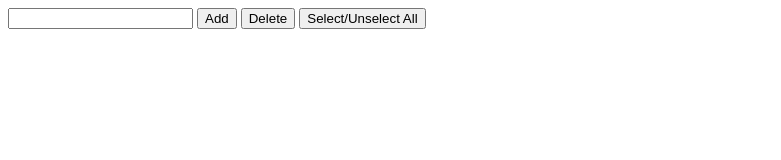
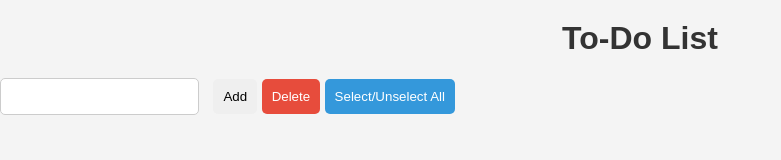
Before and after one commit to subodh-kasaudhan/ToDo, a website with bundled scripts: page public/index.html in a window 1280 px wide. Shown: the whole page, without its empty margins (0-781 px from the left). Built offline with nearby package versions, Linux system fonts and the light colour scheme.

Commit message:
Added CSS decoration

```diff
--- a/public/index.html
+++ b/public/index.html
@@ -9,6 +9,7 @@
     <!-- <a title="list icons">List icons created by itim2101 - Flaticon</a> -->
     <link rel="icon" type="image/x-icon" href="./favicon.ico" />
     <link rel="stylesheet" type="text/css" href="./styles.css" />
+    <h1>To-Do List</h1>
   </head>
   <body>
     <form id="new-task-form">
--- a/public/styles.css
+++ b/public/styles.css
@@ -1,7 +1,79 @@
+/* styles.css */
+body {
+  font-family: "Arial", sans-serif;
+  background-color: #f4f4f4;
+  margin: 0;
+  padding: 0;
+}
+
+h1 {
+  color: #333;
+  text-align: center;
+  margin-top: 20px;
+}
+
+form {
+  /* display: flex; */
+  justify-content: center;
+  align-items: center;
+  margin-top: 20px;
+}
+
+#new-task-title {
+  padding: 10px;
+  margin-right: 10px;
+  border: 1px solid #ccc;
+  border-radius: 5px;
+  flex-grow: 1;
+}
+
+button {
+  padding: 10px;
+  border: none;
+  border-radius: 5px;
+  cursor: pointer;
+  transition: background-color 0.3s;
+}
+
+button:hover {
+  background-color: #ddd;
+}
+
+button:active {
+  background-color: #bbb;
+}
+
+#delete-checked {
+  background-color: #e74c3c;
+  color: #fff;
+}
+
+#check-all {
+  background-color: #3498db;
+  color: #fff;
+}
+
+ul {
+  list-style: none;
+  padding: 0;
+  margin: 20px;
+  font-size: 20px;
+}
+
+label {
+  display: flex;
+  align-items: center;
+}
+
+input[type="checkbox"] {
+  margin-right: 10px;
+}
+
 .completed-task {
   text-decoration: line-through;
-  color: #808080; /* Crossed-out text color, you can adjust it */
+  color: #808080;
 }
+
 #list {
   list-style: none;
   padding: 0;
```
